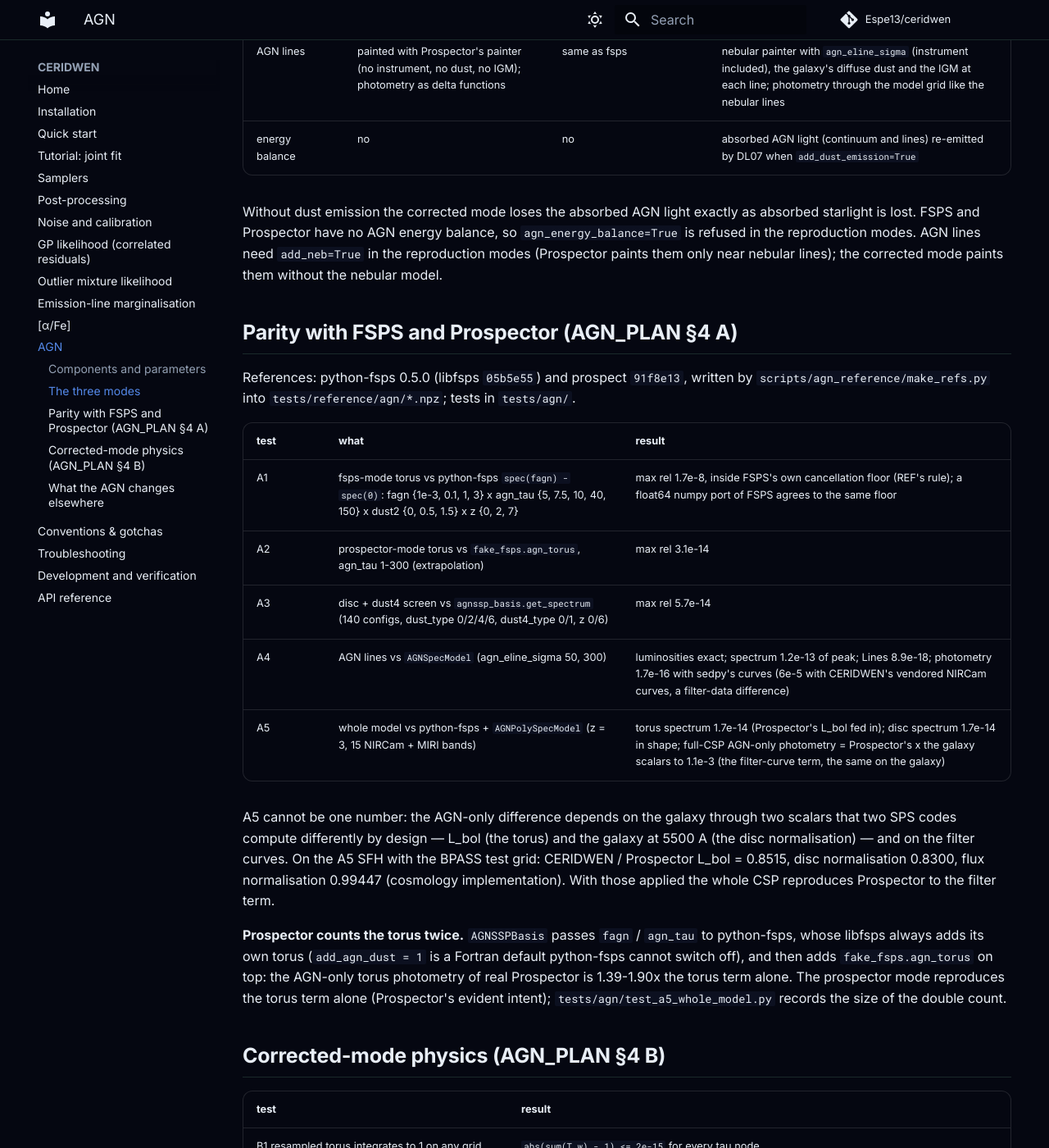
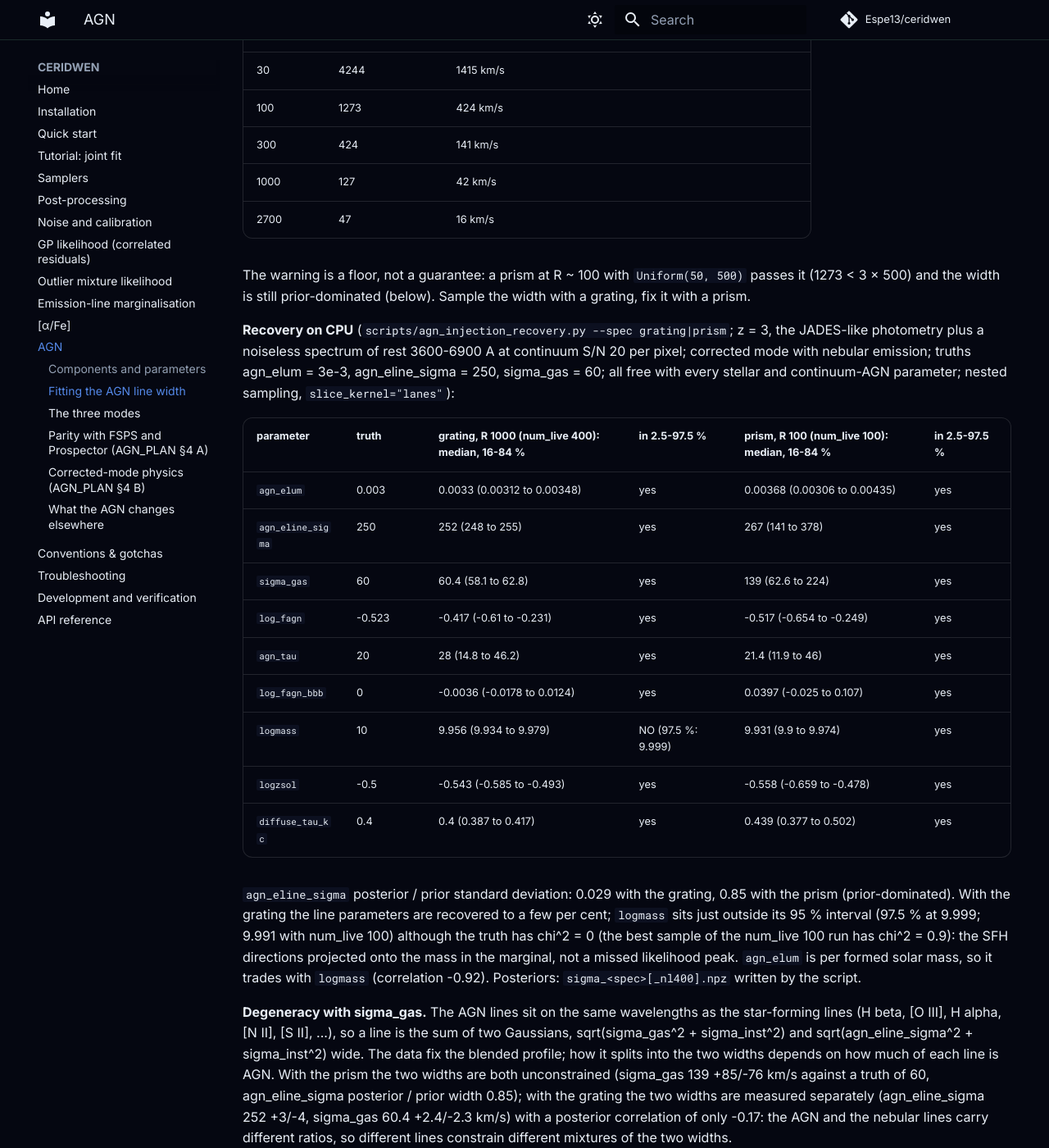
Before and after one commit to Espe13/ceridwen, an MkDocs documentation site: the page built from docs/agn.md, in a window 1280 px wide and 1400 px high, scrolled down 2006 px. Shown: the whole window at 82% size. Built offline with MkDocs 1.6.1 and Material for MkDocs 9.7.7, drawn with Linux system fonts in a browser that asks for light colours; comment, search, counter and statistics services are not loaded; some of the changed text lies outside the part shown.

Commit message:
[AGN-SIGMA] docs: fitting the AGN line width
docs/agn.md section "Fitting the AGN line width" (when to sample or fix it, sigma_inst vs
R, the recovery numbers, the sigma_gas degeneracy, ratios not widths separate AGN from
star formation); GOTCHAS 25 and CHANGELOG entries.

Co-Authored-By: Claude Opus 5.5 <noreply@anthropic.com>
Claude-Session: https://claude.ai/code/session_014RH1eivUK6kVPxMrW3vK4T

````diff
--- a/docs/agn.md
+++ b/docs/agn.md
@@ -48,6 +48,86 @@ priors = {"log_fagn": Uniform(low=-5.0, high=np.log10(3.0)),       # Prospector:
 transforms = {"fagn": lambda th: 10.0 ** th["log_fagn"],
               "fagn_bbb": lambda th: 10.0 ** th["log_fagn_bbb"]}
 ```
+
+## Fitting the AGN line width
+
+`agn_eline_sigma` is the Gaussian dispersion [km/s] of the 23 AGN narrow lines. In the
+corrected mode they are painted with width sqrt(agn_eline_sigma^2 + sigma_inst^2), the
+instrument at each line (`SpectralProjector.setup_agn_lines`), on every pixel: no window
+truncates them, and the gradient in `agn_eline_sigma` is finite down to 1e-3 km/s
+(`tests/agn/test_eline_sigma.py`).
+
+**Allowed values.** A prior, a constant transform or a fixed value must lie in (0, 2000] km/s
+(2000 = the `Kinematics.sigma_max` default); `SedModel` refuses anything else at setup. These
+are narrow-line-region lines with Richardson+14 narrow-line ratios: broad-line-region widths
+(thousands of km/s) need a separate BLR component, which does not exist yet.
+
+**When to sample it, when to fix it.** Only a Spectrum that resolves the AGN lines constrains
+the width: Lines fluxes do not depend on it, and Photometry only through line light near a
+filter edge. `SedModel` warns at setup when it has a prior but no Spectrum, no unmasked
+pixel at an AGN line, or an instrumental sigma above 3x the prior's upper edge at every AGN
+line. Then fix it:
+
+```python
+transforms = {"agn_eline_sigma": lambda th: jnp.array([100.0])}   # and no prior on it
+```
+
+The instrumental sigma is sigma_inst = c / (2.3548 R_FWHM):
+
+| R_FWHM | sigma_inst [km/s] | resolves (sigma_inst <= 3 x prior upper edge) for an upper edge >= |
+|---|---|---|
+| 30 | 4244 | 1415 km/s |
+| 100 | 1273 | 424 km/s |
+| 300 | 424 | 141 km/s |
+| 1000 | 127 | 42 km/s |
+| 2700 | 47 | 16 km/s |
+
+The warning is a floor, not a guarantee: a prism at R ~ 100 with `Uniform(50, 500)` passes it
+(1273 < 3 x 500) and the width is still prior-dominated (below). Sample the width with
+a grating, fix it with a prism.
+
+**Recovery on CPU** (`scripts/agn_injection_recovery.py --spec grating|prism`; z = 3, the
+JADES-like photometry plus a noiseless spectrum of rest 3600-6900 A at continuum S/N 20 per
+pixel; corrected mode with nebular emission; truths agn_elum = 3e-3, agn_eline_sigma = 250,
+sigma_gas = 60; all free with every stellar and continuum-AGN parameter; nested sampling,
+`slice_kernel="lanes"`):
+
+| parameter | truth | grating, R 1000 (num_live 400): median, 16-84 % | in 2.5-97.5 % | prism, R 100 (num_live 100): median, 16-84 % | in 2.5-97.5 % |
+|---|---|---|---|---|---|
+| `agn_elum` | 0.003 | 0.0033 (0.00312 to 0.00348) | yes | 0.00368 (0.00306 to 0.00435) | yes |
+| `agn_eline_sigma` | 250 | 252 (248 to 255) | yes | 267 (141 to 378) | yes |
+| `sigma_gas` | 60 | 60.4 (58.1 to 62.8) | yes | 139 (62.6 to 224) | yes |
+| `log_fagn` | -0.523 | -0.417 (-0.61 to -0.231) | yes | -0.517 (-0.654 to -0.249) | yes |
+| `agn_tau` | 20 | 28 (14.8 to 46.2) | yes | 21.4 (11.9 to 46) | yes |
+| `log_fagn_bbb` | 0 | -0.0036 (-0.0178 to 0.0124) | yes | 0.0397 (-0.025 to 0.107) | yes |
+| `logmass` | 10 | 9.956 (9.934 to 9.979) | NO (97.5 %: 9.999) | 9.931 (9.9 to 9.974) | yes |
+| `logzsol` | -0.5 | -0.543 (-0.585 to -0.493) | yes | -0.558 (-0.659 to -0.478) | yes |
+| `diffuse_tau_kc` | 0.4 | 0.4 (0.387 to 0.417) | yes | 0.439 (0.377 to 0.502) | yes |
+
+`agn_eline_sigma` posterior / prior standard deviation: 0.029 with the
+grating, 0.85 with the prism (prior-dominated). With the grating the line
+parameters are recovered to a few per cent; `logmass` sits just outside its 95 % interval
+(97.5 % at 9.999; 9.991 with num_live 100) although the truth has chi^2 = 0 (the best
+sample of the num_live 100 run has chi^2 = 0.9): the SFH directions projected onto the mass
+in the marginal, not a missed likelihood peak. `agn_elum` is per formed solar mass, so it trades with `logmass` (correlation -0.92).
+Posteriors: `sigma_<spec>[_nl400].npz` written by the script.
+
+**Degeneracy with sigma_gas.** The AGN lines sit on the same wavelengths as the star-forming
+lines (H beta, [O III], H alpha, [N II], [S II], ...), so a line is the sum of two Gaussians,
+sqrt(sigma_gas^2 + sigma_inst^2) and sqrt(agn_eline_sigma^2 + sigma_inst^2) wide. The data
+fix the blended profile; how it splits into the two widths depends on how much of each line
+is AGN. With the prism the two widths are both unconstrained (sigma_gas 139 +85/-76 km/s
+against a truth of 60, agn_eline_sigma posterior / prior width 0.85); with the grating
+the two widths are measured separately (agn_eline_sigma 252 +3/-4, sigma_gas 60.4 +2.4/-2.3
+km/s) with a posterior correlation of only -0.17: the AGN and the nebular lines carry
+different ratios, so different lines constrain different mixtures of the two widths.
+
+**What separates AGN from star formation is the line RATIOS, not the widths.** The AGN lines
+carry fixed Richardson+14 'a42' ratios (strong [O III]/H beta, [N II]/H alpha, [S II], [O I]),
+the nebular lines the CLOUDY ratios of the gas parameters, so `agn_elum` is set by the
+ratios: in the prism fit above the width is prior-dominated while `agn_elum` is recovered
+(3.68e-3, 16/84 % 3.06e-3 to 4.35e-3, truth 3e-3). Do not read an AGN detection off a
+width.
 
 ## The three modes
 
````
Also changed, not shown: CHANGELOG.md (+5 -0 lines), GOTCHAS.md (+10 -0 lines).
